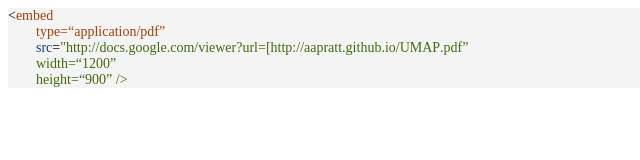
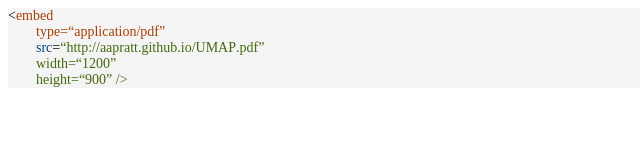
Before and after one commit to aapratt/aapratt.github.io, a plain HTML site: page UMAP.html in a window 1280 px wide. Shown: the whole page, without its empty margins (0-640 px from the left). Drawn offline with Linux system fonts and the light colour scheme.

Commit message:
oops
left google in

```diff
--- a/UMAP.html
+++ b/UMAP.html
@@ -19,7 +19,7 @@
 <body>
 <p class="p1"><span class="s1">&lt;</span><span class="s2">embed</span></p>
 <p class="p1"><span class="s2"><span class="Apple-tab-span">	</span>type=“application/pdf”</span></p>
-<p class="p2"><span class="s3"><span class="Apple-tab-span">	</span></span><span class="s4">src</span><span class="s1">=</span><span class="s2">"http://docs.google.com/viewer?url=[http://aapratt.github.io/UMAP.pdf”</span></p>
+<p class="p2"><span class="s3"><span class="Apple-tab-span">	</span></span><span class="s4">src</span><span class="s1">=</span><span class="s2">“http://aapratt.github.io/UMAP.pdf”</span></p>
 <p class="p2"><span class="s2"><span class="Apple-tab-span">	</span>width=“1200”</span></p>
 <p class="p2"><span class="s2"><span class="Apple-tab-span">	</span>height=“900” /&gt;</span></p>
 </body>
```
